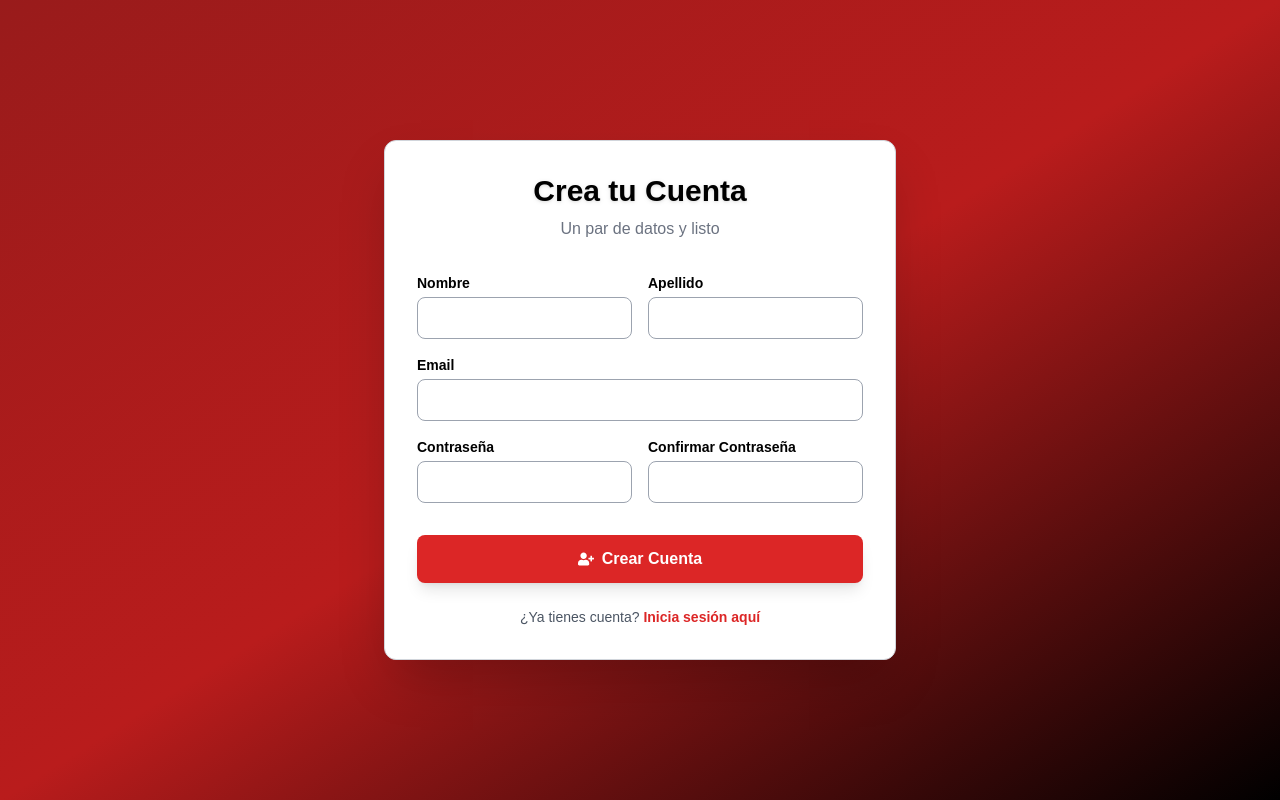
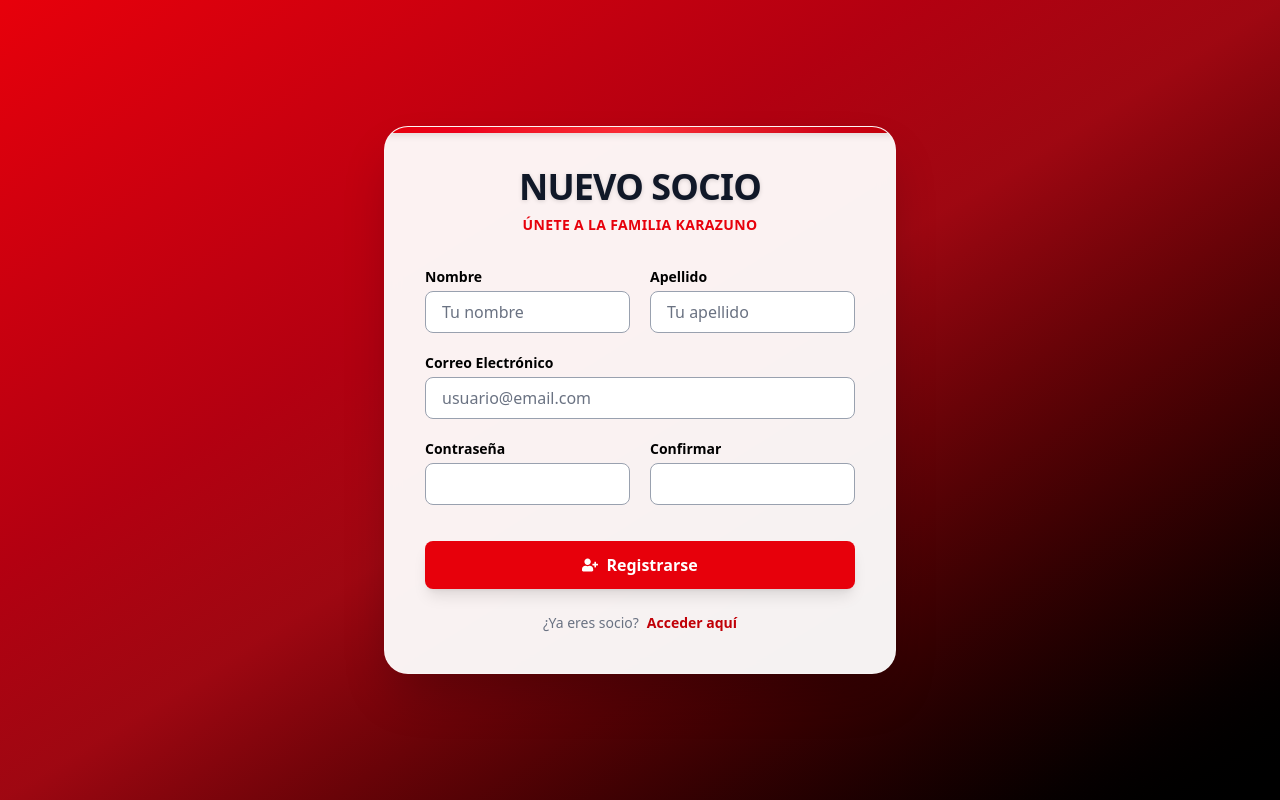
Before and after one commit to gabigallardo/sociosKarazuno, a React (Vite) app in the folder socios_karazuno_react/: page /register in a window 1280 px wide. Built offline with nearby package versions, Linux system fonts and the light colour scheme.

Commit message:
mejoras de optimizacion web npm install @fontsource/poppins npm install @tailwindcss/vite

```diff
--- a/socios_karazuno_react/index.html
+++ b/socios_karazuno_react/index.html
@@ -3,13 +3,9 @@
   <head>
     <meta charset="UTF-8" />
     <link rel="icon" type="image/svg+xml" href="/vite.svg" />
-<link rel="preconnect" href="https://fonts.googleapis.com">
-    <link rel="preconnect" href="https://fonts.gstatic.com" crossorigin>
-    <link href="https://fonts.googleapis.com/css2?family=Poppins:wght@300;400;500;600;700;800&display=swap" rel="stylesheet">
 
     <meta name="viewport" content="width=device-width, initial-scale=1.0" />
 
-      <script src="https://cdn.tailwindcss.com"></script>
 
     <title>Socios Karazuno</title>
   </head>
--- a/socios_karazuno_react/package.json
+++ b/socios_karazuno_react/package.json
@@ -10,6 +10,8 @@
     "preview": "vite preview"
   },
   "dependencies": {
+    "@fontsource/poppins": "^5.2.7",
+    "@tailwindcss/vite": "^4.1.17",
     "axios": "^1.12.2",
     "date-fns": "^4.1.0",
     "html2canvas": "^1.4.1",
--- a/socios_karazuno_react/src/components/Auth/AuthLayout.jsx
+++ b/socios_karazuno_react/src/components/Auth/AuthLayout.jsx
@@ -1,8 +1,6 @@
 import React from 'react';
 
-// Añadimos la prop "size" con un valor por defecto
 function AuthLayout({ children, title, subtitle, size = '2xl' }) {
-  // Creamos un objeto para mapear el tamaño a la clase de Tailwind
   const sizeClasses = {
     md: 'max-w-md',
     lg: 'max-w-lg',
@@ -11,13 +9,31 @@ function AuthLayout({ children, title, subtitle, size = '2xl' }) {
   };
 
   return (
-    <div className="min-h-screen flex items-center justify-center bg-gradient-to-br from-red-800 via-red-700 to-black p-4">
-      <div className={`p-8 ${sizeClasses[size]} w-full bg-white shadow-2xl rounded-xl border border-gray-300 transition duration-500 transform hover:scale-[1.01]`}>
-        <div className="text-center mb-8">
-          <h2 className="text-3xl font-extrabold text-black drop-shadow">{title}</h2>
-          {subtitle && <p className="text-gray-500 mt-2">{subtitle}</p>}
+    // 1. Fondo: Más rojo vivo, y  negro puro
+<div className="min-h-screen flex items-center justify-center bg-gradient-to-br from-red-600 via-red-800 to-black p-4 font-sans">
+
+      {/* 2. Tarjeta: bg-white/95 hace que sea casi sólida (menos transparente) */}
+      <div className={`relative w-full ${sizeClasses[size]} bg-white/95 backdrop-blur-sm shadow-2xl rounded-3xl border border-white/20 overflow-hidden transition-all duration-500 hover:shadow-red-900/30`}>
+
+        {/* Barra superior decorativa */}
+        <div className="absolute top-0 left-0 right-0 h-1.5 bg-gradient-to-r from-red-600 via-red-500 to-red-700 shadow-md"></div>
+
+        <div className="p-8 md:p-10">
+          <div className="text-center mb-8">
+            <h2 className="text-3xl md:text-4xl font-black text-gray-900 tracking-tight mb-2 uppercase drop-shadow-sm">
+              {title}
+            </h2>
+            {subtitle && (
+              <p className="text-red-600 font-bold tracking-wide text-sm uppercase">
+                {subtitle}
+              </p>
+            )}
+          </div>
+
+          <div className="relative z-10">
+            {children}
+          </div>
         </div>
-        {children}
       </div>
     </div>
   );
--- a/socios_karazuno_react/src/index.css
+++ b/socios_karazuno_react/src/index.css
@@ -1,3 +1,8 @@
+@import "tailwindcss";
+
+@import "@fontsource/poppins";
+
+
 body {
   background-color: rgb(252, 221, 221);
   color: black;
--- a/socios_karazuno_react/src/pages/Login.jsx
+++ b/socios_karazuno_react/src/pages/Login.jsx
@@ -1,49 +1,55 @@
 import React, { useState, useContext } from "react";
 import { Link, useNavigate } from "react-router-dom";
 import { UserContext } from "../contexts/User.Context.jsx";
-import { FaSignInAlt } from "react-icons/fa";
 import AuthLayout from "../components/Auth/AuthLayout";
 import InputField from "../components/Form/InputField";
 import SubmitButton from "../components/Form/SubmitButton";
-import api from "../config/axiosConfig"; // 1. Importa tu instancia de Axios
+import api from "../config/axiosConfig"; //
 
 function Login() {
   const { login } = useContext(UserContext);
   const navigate = useNavigate();
   const [formData, setFormData] = useState({ email: "", contrasena: "" });
   const [message, setMessage] = useState("");
+  const [status, setStatus] = useState(null);
   const [isLoading, setIsLoading] = useState(false);
 
   const handleChange = (e) => {
     const { name, value } = e.target;
     setFormData((prev) => ({ ...prev, [name]: value }));
+    if (message) {
+      setMessage("");
+      setStatus(null);
+    }
   };
 
-  // 2. Lógica de inicio de sesión corregida
   const handleSubmit = async (e) => {
     e.preventDefault();
     setIsLoading(true);
-    setMessage("Iniciando sesión...");
+    setMessage("Autenticando...");
+    setStatus(null); // Estado neutro para loading
+
     try {
-      // Realiza la llamada a la API para el login
       const response = await api.post("/socios/login/", {
         email: formData.email,
         contrasena: formData.contrasena,
       });
 
-      // Si la llamada es exitosa, obtén el token y los datos del usuario
       const { token, usuario } = response.data;
-
-      // Llama a la función login del contexto con los datos correctos
       login(token, usuario);
 
-      setMessage("¡Inicio de sesión exitoso! Redirigiendo...");
+      setStatus("success");
+      setMessage("¡Bienvenido de nuevo!");
+
+      setTimeout(() => {
         navigate("/dashboard");
+      }, 800);
+
     } catch (error) {
-      console.error("Error al iniciar sesión:", error);
-      const errorMessage =
-        error.response?.data?.error || "Email o contraseña incorrectos";
-      setMessage(`Error: ${errorMessage}`);
+      console.error("Error login:", error);
+      setStatus("error");
+      const errorMessage = error.response?.data?.error || "Credenciales incorrectas.";
+      setMessage(errorMessage);
     } finally {
       setIsLoading(false);
     }
@@ -51,53 +57,71 @@ function Login() {
 
   return (
     <AuthLayout
-      title="Bienvenido Socio"
-      subtitle="Accede a tu cuenta"
+      title="Acceso Socios"
+      subtitle="Bienvenido al equipo"
       size="md"
     >
+      {/* Mensaje de Estado - CORREGIDO PARA ALTO CONTRASTE */}
       {message && (
-        <p
-          className={`text-center mb-4 p-3 rounded-lg font-medium ${
-            message.includes("Error")
-              ? "bg-red-100 text-red-700"
-              : "bg-green-100 text-green-700"
+        <div
+          className={`mb-6 p-4 rounded-xl text-sm font-bold text-center border shadow-sm transition-all duration-300 ${
+            status === "error"
+              ? "bg-red-100 text-red-800 border-red-200" // Rojo oscuro sobre claro
+              : status === "success"
+              ? "bg-green-100 text-green-800 border-green-200" // Verde oscuro sobre claro
+              : "bg-gray-100 text-gray-800 border-gray-200 animate-pulse" // Gris oscuro (Loading)
           }`}
         >
           {message}
-        </p>
+        </div>
       )}
-      <form onSubmit={handleSubmit} className="space-y-6">
+
+      <form onSubmit={handleSubmit} className="space-y-5">
+        <div className="space-y-1">
             <InputField
                 type="email"
-          label="Email"
+                label="Correo Electrónico"
                 name="email"
                 value={formData.email}
                 onChange={handleChange}
-          placeholder="tu.correo@ejemplo.com"
+                placeholder="ejemplo@karazuno.com"
                 required
             />
+        </div>
+
+        <div className="space-y-1">
             <InputField
                 type="password"
                 label="Contraseña"
                 name="contrasena"
                 value={formData.contrasena}
                 onChange={handleChange}
-          placeholder="Contraseña segura"
+                placeholder="••••••••"
                 required
             />
-        <SubmitButton icon={FaSignInAlt} disabled={isLoading}>
-          {isLoading ? "Entrando..." : "Entrar"}
+        </div>
+
+        <div className="pt-4">
+          <SubmitButton
+            disabled={isLoading}
+            className="w-full bg-gradient-to-r from-red-700 to-red-900 hover:from-red-600 hover:to-red-800 text-white font-bold py-3 rounded-xl shadow-lg transform transition hover:scale-[1.02] active:scale-95 border border-red-500/30 cursor-pointer"
+          >
+            {isLoading ? "Verificando..." : "INICIAR SESIÓN"}
           </SubmitButton>
+        </div>
       </form>
-      <p className="mt-6 text-center text-sm text-gray-600">
-        ¿No tienes una cuenta?{" "}
+
+      <div className="mt-8 text-center">
+        <p className="text-sm text-gray-500 mb-2">
+          ¿Aún no eres parte del equipo?
+        </p>
         <Link
           to="/register"
-          className="text-red-600 font-semibold hover:text-red-800"
+          className="inline-block text-red-700 font-bold hover:text-black transition-colors duration-300 border-b-2 border-red-100 hover:border-black pb-0.5"
         >
-          Regístrate aquí
+          CREAR CUENTA
         </Link>
-      </p>
+      </div>
     </AuthLayout>
   );
 }
--- a/socios_karazuno_react/src/pages/Register.jsx
+++ b/socios_karazuno_react/src/pages/Register.jsx
@@ -1,9 +1,8 @@
 import React, { useState, useEffect } from "react";
-import axios from "axios";
 import { Link, useNavigate } from "react-router-dom";
-import { FaUserPlus } from "react-icons/fa";
+import { FaUserPlus, FaUser, FaEnvelope, FaLock } from "react-icons/fa";
+import api from "../config/axiosConfig"; // Usamos la instancia configurada
 
-// Componentes
 import AuthLayout from "../components/Auth/AuthLayout";
 import InputField from "../components/Form/InputField";
 import SubmitButton from "../components/Form/SubmitButton";
@@ -11,7 +10,6 @@ import SubmitButton from "../components/Form/SubmitButton";
 function Register() {
   const navigate = useNavigate();
 
-  // --- Estado del formulario simplificado ---
   const [formData, setFormData] = useState({
     nombre: "",
     apellido: "",
@@ -24,32 +22,29 @@ function Register() {
   const [message, setMessage] = useState("");
   const [isLoading, setIsLoading] = useState(false);
 
-  // URL del endpoint de registro
-  const REGISTER_URL = "http://127.0.0.1:8000/socios/register/";
-
-  // --- Validación en tiempo real  ---
+  // Validación en tiempo real
   const validate = (data) => {
     const newErrors = {};
+    if (!data.nombre.trim()) newErrors.nombre = "El nombre es requerido";
+    if (!data.apellido.trim()) newErrors.apellido = "El apellido es requerido";
 
-    if (!data.nombre) newErrors.nombre = "El nombre es obligatorio.";
-    if (!data.apellido) newErrors.apellido = "El apellido es obligatorio.";
-    if (!data.email) newErrors.email = "El email es obligatorio.";
-    else if (!/\S+@\S+\.\S+/.test(data.email)) newErrors.email = "El formato del email no es válido.";
+    const emailRegex = /\S+@\S+\.\S+/;
+    if (!data.email) newErrors.email = "El email es requerido";
+    else if (!emailRegex.test(data.email)) newErrors.email = "Email inválido";
 
-    if (!data.contrasena) newErrors.contrasena = "La contraseña es obligatoria.";
-    else if (data.contrasena.length < 6) newErrors.contrasena = "La contraseña debe tener al menos 6 caracteres.";
+    if (!data.contrasena) newErrors.contrasena = "La contraseña es requerida";
+    else if (data.contrasena.length < 6) newErrors.contrasena = "Mínimo 6 caracteres";
 
     if (data.contrasena !== data.confirm_contrasena) {
-      newErrors.confirm_contrasena = "Las contraseñas no coinciden.";
+      newErrors.confirm_contrasena = "Las contraseñas no coinciden";
     }
 
     setErrors(newErrors);
     return Object.keys(newErrors).length === 0;
   };
 
-  // Re-validar al cambiar los datos
   useEffect(() => {
-    if (Object.keys(formData).some(key => formData[key] !== '')) {
+    if (Object.values(formData).some(val => val !== '')) {
       validate(formData);
     }
   }, [formData]);
@@ -57,85 +52,128 @@ function Register() {
   const handleChange = (e) => {
     const { name, value } = e.target;
     setFormData(prev => ({ ...prev, [name]: value }));
+    setMessage("");
   };
 
   const handleSubmit = async (e) => {
     e.preventDefault();
-    if (!validate(formData)) {
-      setMessage("Por favor, corrige los errores en el formulario.");
-      return;
-    }
+    if (!validate(formData)) return;
 
     setIsLoading(true);
-    setMessage("Registrando usuario...");
-
-    // Prepara los datos para enviar (sin confirm_contrasena)
-    const dataToSubmit = {
-      nombre: formData.nombre,
-      apellido: formData.apellido,
-      email: formData.email,
-      contrasena: formData.contrasena,
-    };
+    setMessage("");
 
     try {
-      // El backend (RegisterSerializer) solo espera estos campos
-      await axios.post(REGISTER_URL, dataToSubmit);
-      setMessage("¡Registro exitoso! Serás redirigido para iniciar sesión.");
-      setTimeout(() => navigate("/login"), 2000);
+      // api ya tiene la baseURL configurada
+      await api.post("/socios/register/", {
+        nombre: formData.nombre,
+        apellido: formData.apellido,
+        email: formData.email,
+        contrasena: formData.contrasena,
+      });
+
+      setMessage("¡Registro exitoso! Redirigiendo...");
+      setTimeout(() => navigate("/login"), 1500);
     } catch (error) {
-      console.error("Error al registrar:", error);
-      let errorMessage = "Error en el registro. Inténtalo de nuevo.";
-      if (error.response && error.response.data) {
-        const errorData = error.response.data;
-        // Manejo de errores de la API (ej: email ya existe)
-        const firstErrorKey = Object.keys(errorData)[0];
-        if (firstErrorKey && Array.isArray(errorData[firstErrorKey])) {
-          errorMessage = `${firstErrorKey}: ${errorData[firstErrorKey][0]}`;
-        } else if (typeof errorData.error === 'string') {
-          errorMessage = errorData.error;
-        } else if (typeof errorData === 'string') {
-          errorMessage = errorData;
-        }
+      console.error("Error registro:", error);
+      let msg = "No se pudo completar el registro.";
+      if (error.response?.data) {
+        const data = error.response.data;
+        // Intenta extraer el primer mensaje de error disponible
+        msg = data.error || Object.values(data)[0]?.[0] || msg;
       }
-      setMessage(`Error: ${errorMessage}`);
+      setMessage(msg);
     } finally {
       setIsLoading(false);
     }
   };
 
   return (
-    <AuthLayout title="Crea tu Cuenta" subtitle="Un par de datos y listo" size="lg"> {/* Tamaño más pequeño */}
+    <AuthLayout title="Nuevo Socio" subtitle="Únete a la familia Karazuno" size="lg">
       {message && (
-        <p className={`text-center mb-4 p-3 rounded-lg font-medium ${message.includes("Error") || message.includes("corrige") ? "bg-red-100 text-red-700 border border-red-300" : "bg-green-100 text-green-700 border border-green-300"}`}>
+        <div className={`mb-6 p-3 rounded-lg text-center font-medium text-sm ${
+          message.includes("exitoso")
+            ? "bg-green-50 text-green-700 border border-green-200"
+            : "bg-red-50 text-red-700 border border-red-200"
+        }`}>
           {message}
-        </p>
+        </div>
       )}
 
-      <form onSubmit={handleSubmit} className="grid grid-cols-1 md:grid-cols-2 gap-4">
-
-        <InputField label="Nombre" name="nombre" value={formData.nombre} onChange={handleChange} error={errors.nombre} />
-        <InputField label="Apellido" name="apellido" value={formData.apellido} onChange={handleChange} error={errors.apellido} />
-
-        <div className="md:col-span-2">
-          <InputField type="email" label="Email" name="email" value={formData.email} onChange={handleChange} error={errors.email} />
+      <form onSubmit={handleSubmit} className="grid grid-cols-1 md:grid-cols-2 gap-5">
+        {/* Nombre y Apellido */}
+        <div className="relative">
+            <InputField
+                label="Nombre"
+                name="nombre"
+                value={formData.nombre}
+                onChange={handleChange}
+                error={errors.nombre}
+                placeholder="Tu nombre"
+            />
+        </div>
+        <div className="relative">
+            <InputField
+                label="Apellido"
+                name="apellido"
+                value={formData.apellido}
+                onChange={handleChange}
+                error={errors.apellido}
+                placeholder="Tu apellido"
+            />
         </div>
 
-        <InputField type="password" label="Contraseña" name="contrasena" value={formData.contrasena} onChange={handleChange} error={errors.contrasena} />
-        <InputField type="password" label="Confirmar Contraseña" name="confirm_contrasena" value={formData.confirm_contrasena} onChange={handleChange} error={errors.confirm_contrasena} />
+        {/* Email (Ancho completo) */}
+        <div className="md:col-span-2 relative">
+          <InputField
+            type="email"
+            label="Correo Electrónico"
+            name="email"
+            value={formData.email}
+            onChange={handleChange}
+            error={errors.email}
+            placeholder="usuario@email.com"
+          />
+        </div>
+
+        {/* Contraseñas */}
+        <div className="relative">
+            <InputField
+                type="password"
+                label="Contraseña"
+                name="contrasena"
+                value={formData.contrasena}
+                onChange={handleChange}
+                error={errors.contrasena}
+            />
+        </div>
+        <div className="relative">
+            <InputField
+                type="password"
+                label="Confirmar"
+                name="confirm_contrasena"
+                value={formData.confirm_contrasena}
+                onChange={handleChange}
+                error={errors.confirm_contrasena}
+            />
+        </div>
 
         <div className="md:col-span-2 mt-4">
-          <SubmitButton icon={FaUserPlus} disabled={isLoading}>
-            {isLoading ? "Registrando..." : "Crear Cuenta"}
+          <SubmitButton
+            icon={FaUserPlus}
+            disabled={isLoading}
+            className="w-full bg-black hover:bg-gray-800 text-white border border-red-600/30 py-3 rounded-xl shadow-lg transition-all duration-300"
+          >
+            {isLoading ? "Creando cuenta..." : "Registrarse"}
           </SubmitButton>
         </div>
       </form>
 
-      <p className="mt-6 text-center text-sm text-gray-600">
-        ¿Ya tienes cuenta?{" "}
-        <Link to="/login" className="text-red-600 font-semibold hover:text-red-800 transition duration-150">
-          Inicia sesión aquí
+      <div className="mt-6 flex justify-center items-center space-x-2 text-sm">
+        <span className="text-gray-500">¿Ya eres socio?</span>
+        <Link to="/login" className="text-red-700 font-bold hover:underline">
+          Acceder aquí
         </Link>
-      </p>
+      </div>
     </AuthLayout>
   );
 }
--- a/socios_karazuno_react/vite.config.js
+++ b/socios_karazuno_react/vite.config.js
@@ -1,9 +1,9 @@
 import { defineConfig } from 'vite'
 import react from '@vitejs/plugin-react'
-
+import tailwindcss from '@tailwindcss/vite'
 // https://vite.dev/config/
 export default defineConfig({
-  plugins: [react()],
+  plugins: [react() , tailwindcss()],
   resolve: {
     dedupe: ['react', 'react-dom'], // Mantenemos esto para prevenir duplicados
   },
```
Also changed, not shown: socios_karazuno_react/src/components/CredencialSocio/CredencialSocio.jsx (+59 -38 lines), socios_karazuno_react/src/main.jsx (+7 -0 lines), 1 other file (tests, documents, lock files or other folders). Lines whose indentation alone changed are shown as unchanged.
